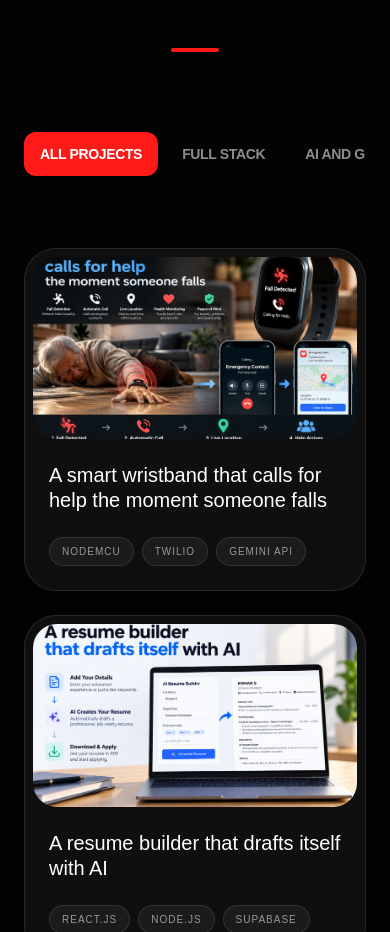
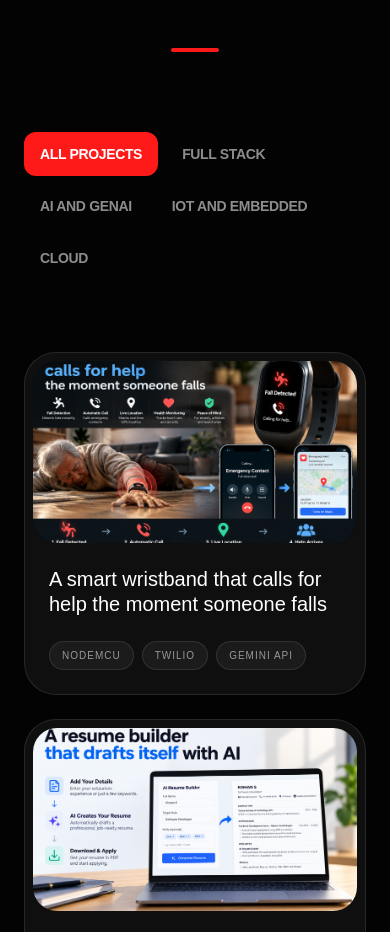
Before and after one commit to KishanSadeesh/Portfolio-KishanS, a React (Vite) app: page / in a window 390 px wide. Shown: the part 4860-5792 px from the top of the page. Built offline with nearby package versions, Linux system fonts and the light colour scheme.

Commit message:
Code optimized for mobile user

```diff
--- a/src/App.jsx
+++ b/src/App.jsx
@@ -40,7 +40,7 @@ function App() {
   return (
     <HelmetProvider>
       <Router>
-        <div className="bg-[var(--color-bg)] text-[var(--color-text)] min-h-screen font-sans selection:bg-[var(--color-accent)] selection:text-white overflow-x-hidden">
+        <div className="bg-[var(--color-bg)] text-[var(--color-text)] min-h-screen font-sans selection:bg-[var(--color-accent)] selection:text-white">
           <ScrollToTop />
           <Navbar />
           <GoToTop />
--- a/src/components/GoToTop.jsx
+++ b/src/components/GoToTop.jsx
@@ -37,7 +37,7 @@ const GoToTop = () => {
         >
           <button
             onClick={scrollToTop}
-            className="flex items-center justify-start w-16 p-4 bg-[var(--color-accent)] text-white rounded-l-full shadow-[-5px_0_20px_rgba(255,0,0,0.3)] transition-transform duration-500 ease-[cubic-bezier(0.32,0.72,0,1)] translate-x-[70%] hover:translate-x-0 group"
+            className="flex items-center justify-start w-16 p-4 bg-[var(--color-accent)] text-white rounded-l-full shadow-[-5px_0_20px_rgba(255,0,0,0.3)] transition-transform duration-500 ease-[cubic-bezier(0.32,0.72,0,1)] translate-x-0 md:translate-x-[70%] md:hover:translate-x-0 group"
             aria-label="Go to top"
           >
             <ArrowUp size={24} className="min-w-[24px] group-hover:-translate-y-1 transition-transform" />
--- a/src/index.css
+++ b/src/index.css
@@ -27,9 +27,10 @@
   scroll-behavior: smooth;
 }
 
-body {
+body, html {
   background-color: var(--color-bg);
   color: var(--color-text);
+  overflow-x: clip;
 }
 
 .glass-panel {
--- a/src/pages/Home.jsx
+++ b/src/pages/Home.jsx
@@ -96,13 +96,13 @@ const Home = () => {
 
         <div className="grid grid-cols-1 lg:grid-cols-12 gap-12 lg:gap-16">
           {/* Unique Text-Based Filters (Sidebar) */}
-          <div className="lg:col-span-3 flex flex-row overflow-x-auto lg:flex-col gap-2 lg:gap-4 items-start no-scrollbar pb-6 lg:pb-0">
+          <div className="lg:col-span-3 flex flex-row flex-wrap lg:flex-col gap-2 lg:gap-4 items-start pb-6 lg:pb-0">
             {TABS.map(tab => (
               <button
                 key={tab}
                 onClick={() => setActiveTab(tab)}
                 className={clsx(
-                  "relative text-sm md:text-base font-bold tracking-tight uppercase transition-all duration-300 text-left whitespace-nowrap px-4 py-3 rounded-xl w-auto flex-shrink-0 lg:w-full",
+                  "relative text-sm md:text-base font-bold tracking-tight uppercase transition-all duration-300 text-left px-4 py-3 rounded-xl",
                   activeTab === tab ? "bg-[var(--color-accent)] text-white" : "text-[var(--color-muted)] hover:bg-white/5 hover:text-white"
                 )}
               >
```
